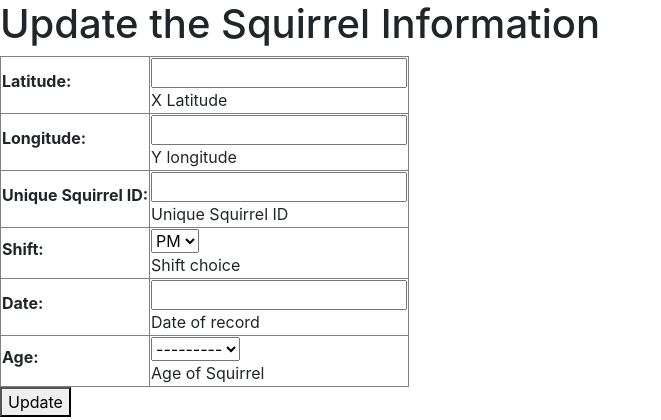
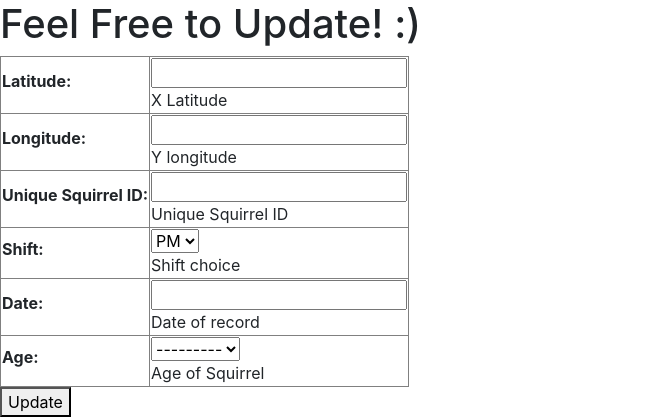
Before and after one commit to Yizhe2020/SquirrelProject, a Django app: template squirrel/templates/squirrel/update_sightings.html in a window 1280 px wide. Shown: the part 56-476 px from the top of the page, without its empty margins (0-661 px from the left). Run offline with Django 3.2, Linux system fonts and the light colour scheme; the template is opened without the code that fills it: values that come from a table or form of the project are taken from there, others are empty.

Commit message:
Fix Update_sightings.html

```diff
--- a/squirrel/templates/squirrel/update_sightings.html
+++ b/squirrel/templates/squirrel/update_sightings.html
@@ -8,7 +8,7 @@
     <!-- Bootstrap CSS -->
     <link rel="stylesheet" href="https://cdn.jsdelivr.net/npm/bootstrap@4.5.3/dist/css/bootstrap.min.css" integrity="sha384-TX8t27EcRE3e/ihU7zmQxVncDAy5uIKz4rEkgIXeMed4M0jlfIDPvg6uqKI2xXr2" crossorigin="anonymous">
 
-    <title>Hello, world!</title>
+    <title>Feel Free to Update!</title>
   </head>
   <body>
 <nav class="navbar navbar-expand-lg navbar-light bg-light">
@@ -26,7 +26,7 @@
     </div>
   </div>
 </nav>
-    <h1>Update the Squirrel Information</h1>
+    <h1>Feel Free to Update! :)</h1>
     <form  method= 'post' >
       {% csrf_token %}
       <table border ="1">
```
